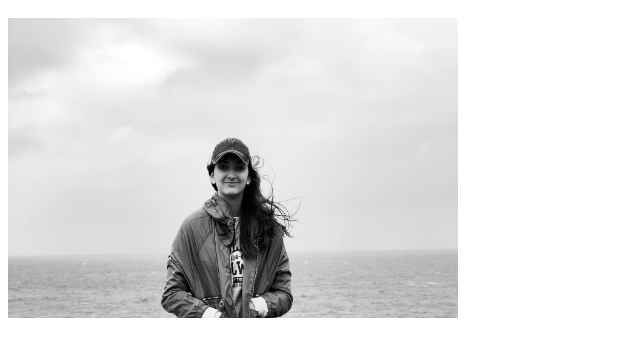
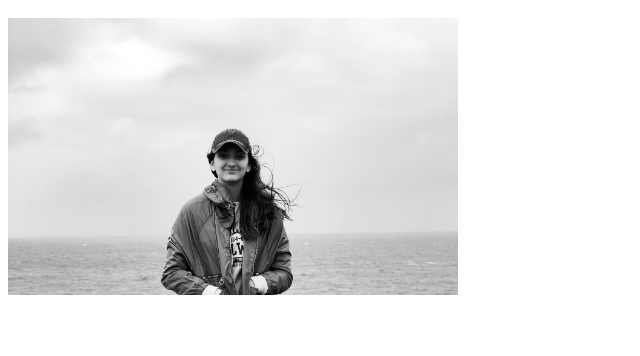
Before and after one commit to sperez1312/sperez1312.github.io, a plain HTML site: page index.html in a window 1280 px wide. Shown: the part 48-404 px from the top of the page, without its empty margins (0-640 px from the left). Drawn offline with Linux system fonts and the light colour scheme.

Commit message:
Update index.html

```diff
--- a/index.html
+++ b/index.html
@@ -1,6 +1,6 @@
 <html>
     <h1>Sabrina's Portfolio</h1>
     <img src="./IMG_1334.jpg"
-         width= "450"
-         height = "300" />
+         width= "450px"
+         height = "auto" />
 </html>
```
